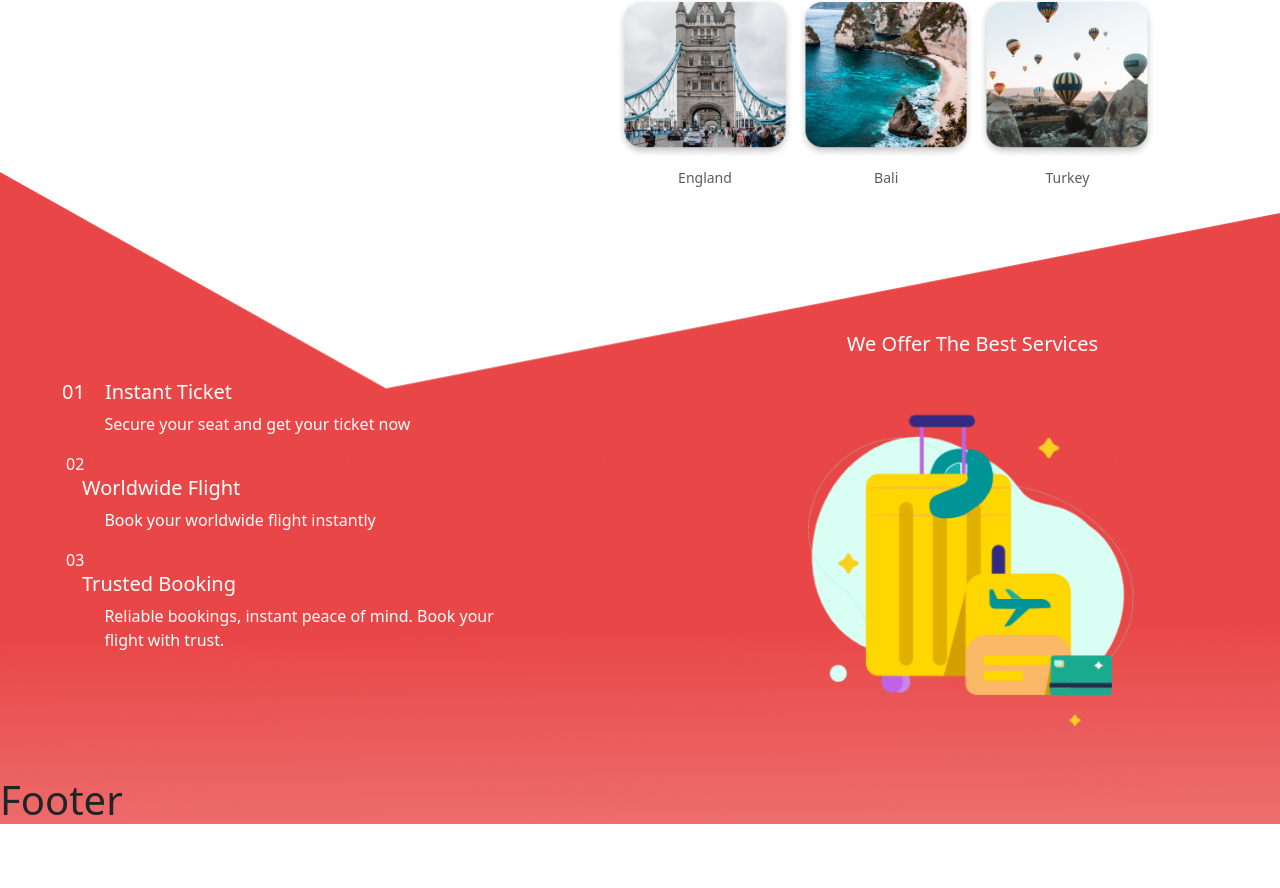
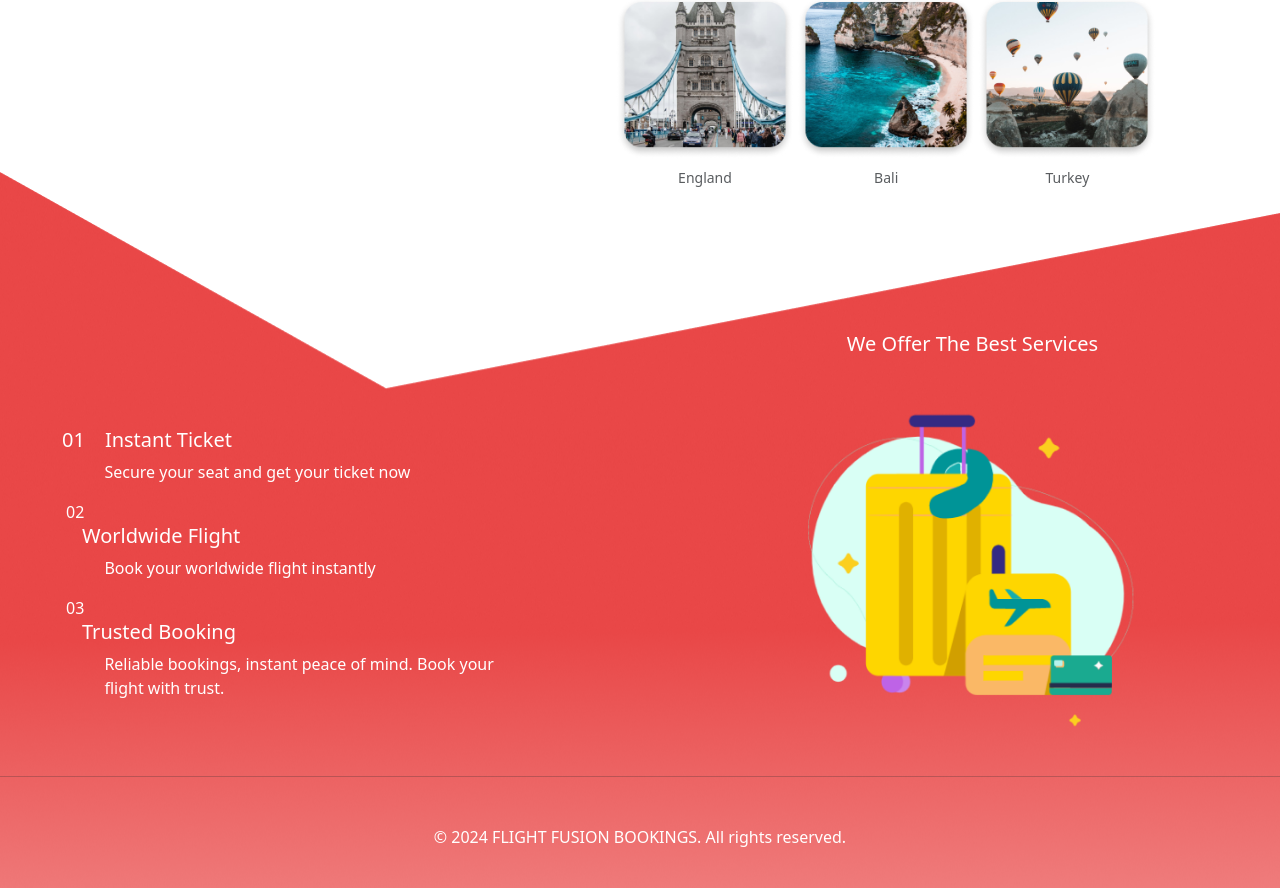
Before and after one commit to VictorMurithi/FlightFusion-booking-website, a React (Create React App) app in the folder frontend/: page / in a window 1280 px wide. Shown: the part 1233-2121 px from the top of the page. Before the commit the page ends 2065 px from the top, so only its background shows below. Built offline with nearby package versions, Linux system fonts and the light colour scheme.

Commit message:
Added code & styling for footer

```diff
--- a/frontend/src/Components/Services.js
+++ b/frontend/src/Components/Services.js
@@ -1,6 +1,7 @@
 import React from 'react';
 import { Container, Row, Col } from 'react-bootstrap';
 import illustration from '../img/illustration.png';
+import "../Css/Home.css";
 // import 'bootstrap/dist/css/bootstrap.min.css';
 
 const Services = () => {
--- a/frontend/src/Css/Footer.css
+++ b/frontend/src/Css/Footer.css
@@ -0,0 +1,11 @@
+.footer p{
+    color: white;
+    text-align: center;
+    padding-bottom: 4em;
+    margin-top: 3em;
+}
+
+hr {
+    border: 5px solid #ffffff; /* Border color and thickness */
+    margin: 20px 0; /* Margin above and below the horizontal rule */
+  }
--- a/frontend/src/Css/Home.css
+++ b/frontend/src/Css/Home.css
@@ -1,5 +1,6 @@
 body{
     overflow-x: hidden;
+    height: 100vh;
 }
 
 /* Customize the scrollbar's width and height */
@@ -63,7 +64,7 @@ figure{
     align-items: center;
     /* margin-left: 3em;
     width: 3em; */
-    padding-top: 13em;
+    padding-top: 16em;
 }
 
 .list-container p{
--- a/frontend/src/Layout/Footer.js
+++ b/frontend/src/Layout/Footer.js
@@ -4,7 +4,8 @@ import "../Css/Footer.css";
 export default function Footer() {
     return (
         <div className="footer">
-            <h1>Footer</h1>
+            <hr></hr>
+            <p>&copy; 2024 FLIGHT FUSION BOOKINGS. All rights reserved.</p>
         </div>
     );
 }
```
